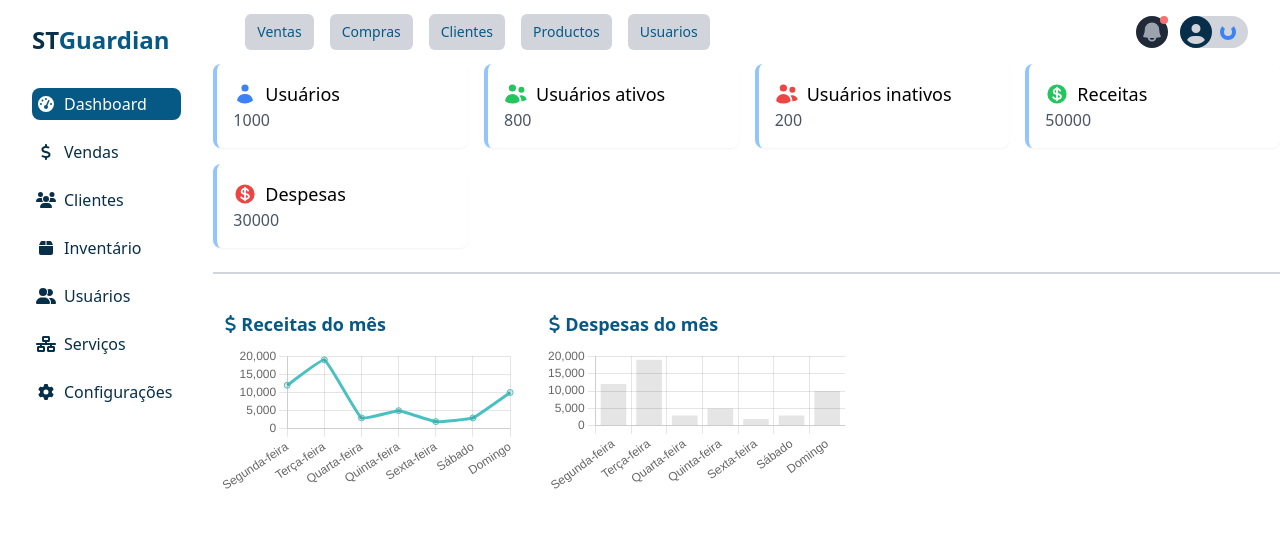
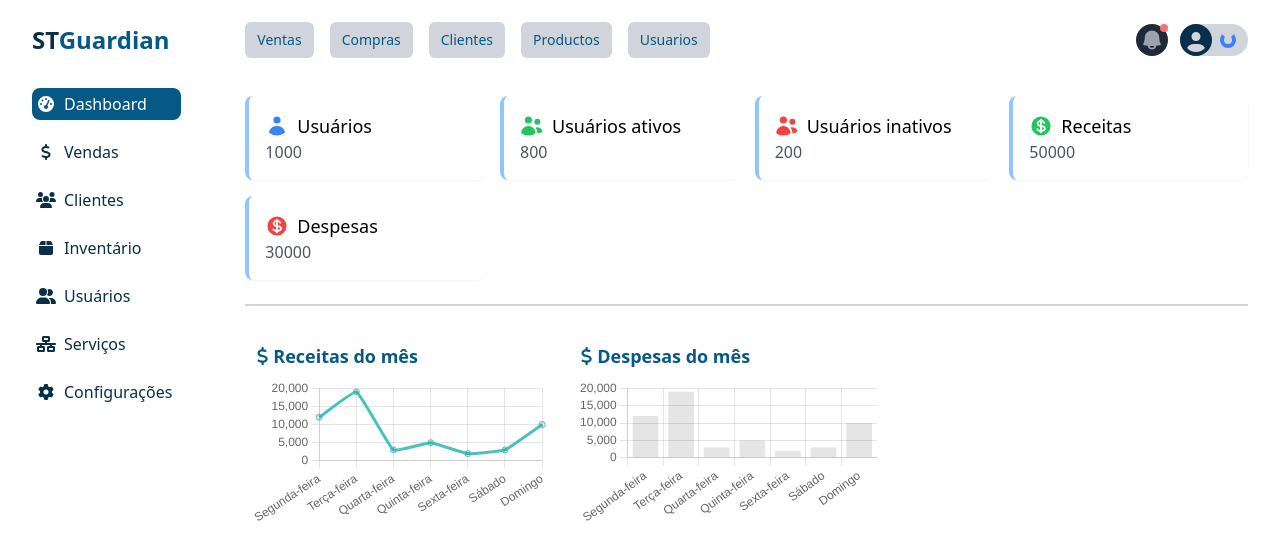
Before and after one commit to adriangrahldev/stg_next, a Next.js app: page / in a window 1280 px wide. Shown: the top 560 px of the page. Built offline with nearby package versions, Linux system fonts and the light colour scheme.

Commit message:
Actualizar diseño de la página principal

```diff
--- a/src/app/layout.tsx
+++ b/src/app/layout.tsx
@@ -24,10 +24,10 @@ export default function RootLayout({
       <body className="h-screen">
         <div className="flex h-full">
           <Sidebar />
-          <div className="w-full h-full">
+          <div className="w-full h-full py-2">
             <Header />
             <main className="bg-white rounded-b-md">
-              <div className="mx-auto">{children}</div>
+              <div className="mx-auto py-6 px-8">{children}</div>
             </main>
           </div>
         </div>
```
